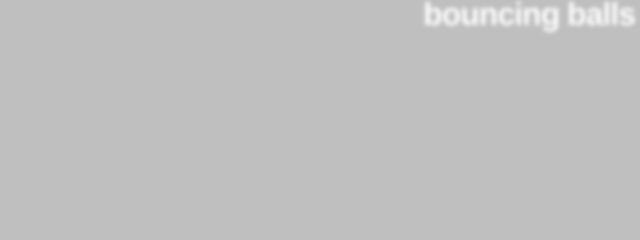
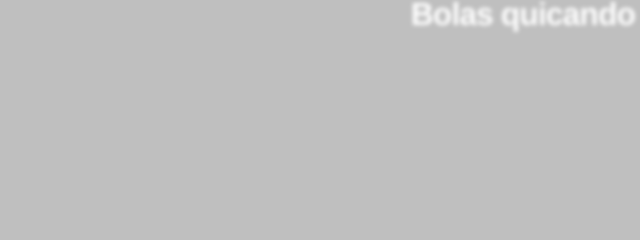
Before and after one commit to alinefbrito/exemploBolasQuicando, a plain HTML site: page index.html in a window 1280 px wide. Shown: the top 240 px of the page, 640-1280 px from the left. Drawn offline with Linux system fonts and the light colour scheme.

Commit message:
atualização

```diff
--- a/index.html
+++ b/index.html
@@ -7,7 +7,7 @@
   </head>
 
   <body>
-    <h1>bouncing balls</h1>
+    <h1>Bolas quicando</h1>
     <canvas></canvas>
 
     <script src="Bola.js"></script>
```
